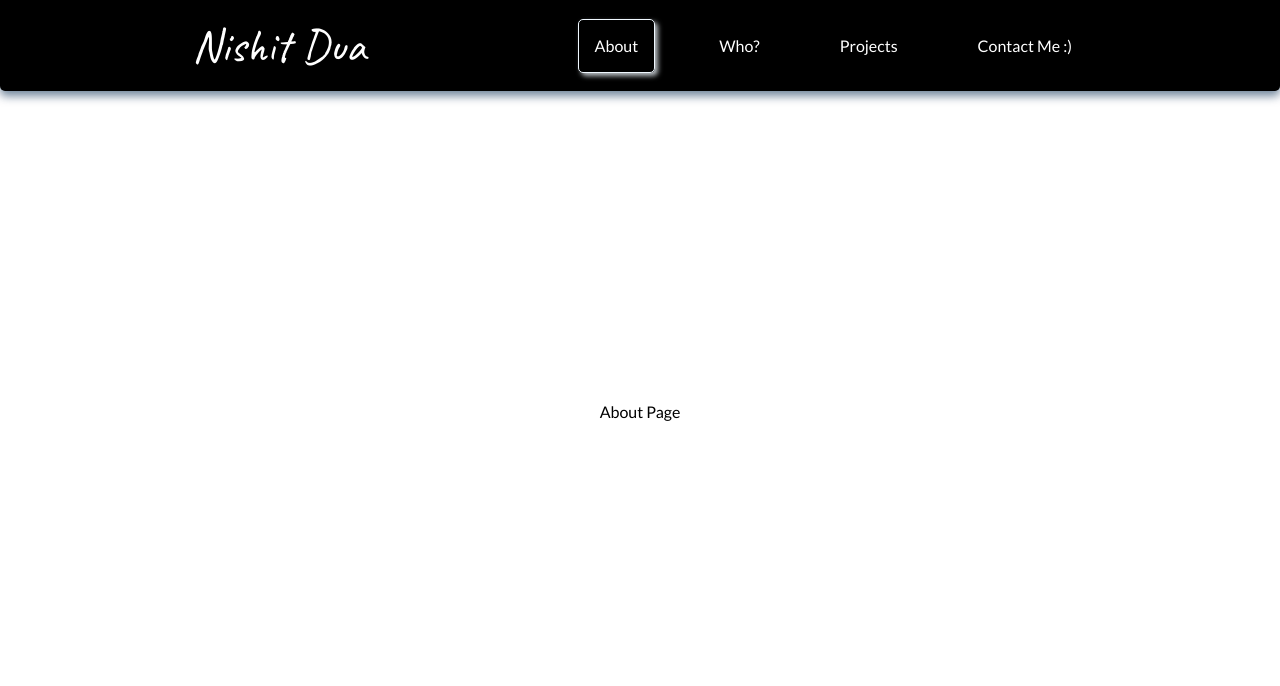
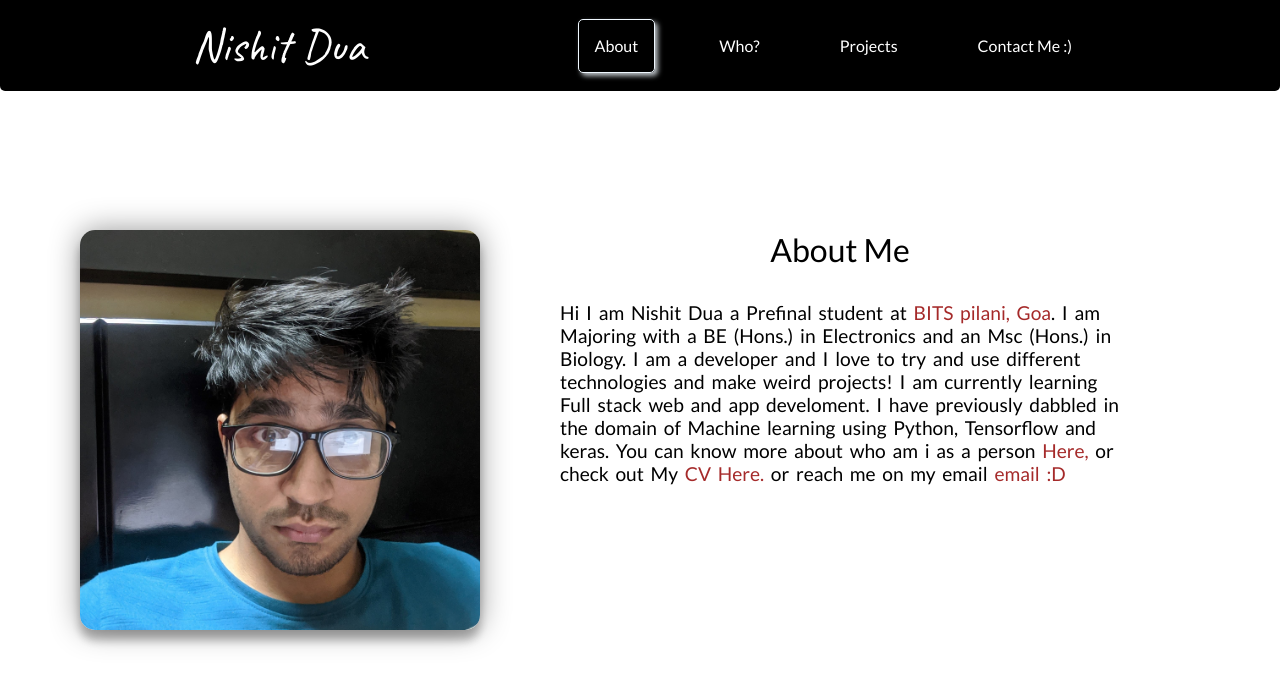
Before and after one commit to Nishit-Dua/Nishit-Dua.tk, a React (Create React App) app: page /about in a window 1280 px wide. Shown: the top 686 px of the page. Built offline with nearby package versions, Linux system fonts and the light colour scheme.

Commit message:
mobile nav-library and about page

```diff
--- a/src/App.tsx
+++ b/src/App.tsx
@@ -3,6 +3,7 @@ import React, { useEffect } from "react";
 import { Route, useLocation } from "react-router";
 import { Switch } from "react-router-dom";
 import { Navbar } from "./components";
+import { Library } from "./components/Library";
 import { useGlobalContext } from "./context/AppContext";
 import {
   AboutPage,
@@ -50,6 +51,7 @@ function App() {
   return (
     <>
       <Navbar />
+      <Library />
       <AnimatePresence exitBeforeEnter>
         <Switch location={location} key={location.key}>
           <Route path="/" exact component={LandingPage} />
--- /dev/null
+++ b/src/components/Library.tsx
@@ -0,0 +1,32 @@
+import React from "react";
+import { Link } from "react-router-dom";
+import { useGlobalContext } from "../context/AppContext";
+import { pages } from "./Navbar";
+
+interface LibraryProps {}
+
+export const Library: React.FC<LibraryProps> = ({}) => {
+  const { isLibraryOpen, currentPage } = useGlobalContext();
+  return (
+    <section className={`library ${isLibraryOpen ? "active" : ""}`}>
+      <nav>
+        <ul>
+          {pages.map((page, id) => {
+            return (
+              <li key={id} className="mr">
+                <Link
+                  className={`${
+                    page.page === currentPage ? "page-active" : ""
+                  }`}
+                  to={page.page}
+                >
+                  {page.name}
+                </Link>
+              </li>
+            );
+          })}
+        </ul>
+      </nav>
+    </section>
+  );
+};
--- a/src/components/Navbar.tsx
+++ b/src/components/Navbar.tsx
@@ -5,7 +5,7 @@ import { useGlobalContext } from "../context/AppContext";
 
 interface NavbarProps {}
 
-const pages = [
+export const pages = [
   {
     name: "about",
     page: "/about",
@@ -25,7 +25,7 @@ const pages = [
 ];
 
 export const Navbar: React.FC<NavbarProps> = ({}) => {
-  const { currentPage } = useGlobalContext();
+  const { currentPage, dispatch } = useGlobalContext();
   return (
     <nav>
       <div className="nav-max">
@@ -48,7 +48,7 @@ export const Navbar: React.FC<NavbarProps> = ({}) => {
             );
           })}
         </ul>
-        <Hamburger />
+        <Hamburger onToggle={() => dispatch({ type: "TOGGLE_LIBRARY" })} />
       </div>
     </nav>
   );
--- a/src/context/AppContext.tsx
+++ b/src/context/AppContext.tsx
@@ -6,6 +6,7 @@ const AppContext = createContext<ReturnValue | null>(null);
 export const initialState = {
   currentPage: "/",
   theme: "light",
+  isLibraryOpen: false,
 };
 
 const AppProvider: React.FC = ({ children }) => {
--- a/src/context/reducer.ts
+++ b/src/context/reducer.ts
@@ -5,7 +5,7 @@ type DispatchType = {
   payload?: any;
 };
 
-type Action = "SET_PATH" | "CHANGE_THEME";
+type Action = "SET_PATH" | "CHANGE_THEME" | "TOGGLE_LIBRARY";
 type StateType = typeof initialState;
 
 export interface ReturnValue extends StateType {
@@ -15,9 +15,12 @@ export interface ReturnValue extends StateType {
 export const reducer = (state: StateType, action: DispatchType): StateType => {
   switch (action.type) {
     case "SET_PATH":
-      return { ...state, currentPage: action.payload };
+      console.log(state.isLibraryOpen);
+      return { ...state, currentPage: action.payload, isLibraryOpen: false };
     case "CHANGE_THEME":
       return { ...state, theme: action.payload };
+    case "TOGGLE_LIBRARY":
+      return { ...state, isLibraryOpen: !state.isLibraryOpen };
     default:
       return state;
   }
--- a/src/pages/AboutPage.tsx
+++ b/src/pages/AboutPage.tsx
@@ -1,10 +1,42 @@
 import React from "react";
+import { Link } from "react-router-dom";
+import me2 from "../images/f.jpg";
 import { AnimatedMain } from "../utils/AnimatedMain";
 interface AboutPageProps {}
 
 const AboutPage: React.FC<AboutPageProps> = ({}) => {
+  // TODO ass CV link
   return (
-    <AnimatedMain className="start-testing about-page">About Page</AnimatedMain>
+    <AnimatedMain className=" about-page">
+      <div className="img-container">
+        <img src={me2} alt="me" />
+      </div>
+      <div className="about-container">
+        <h1>About Me</h1>
+        <p>
+          Hi I am Nishit Dua a Prefinal student at
+          <a
+            href="https://www.bits-pilani.ac.in/"
+            target="_blank"
+            rel="noreferrer"
+          >
+            {" "}
+            BITS pilani, Goa
+          </a>
+          . I am Majoring with a BE (Hons.) in Electronics and an Msc (Hons.) in
+          Biology. I am a developer and I love to try and use different
+          technologies and make weird projects! I am currently learning Full
+          stack web and app develoment. I have previously dabbled in the domain
+          of Machine learning using Python, Tensorflow and keras. You can know
+          more about who am i as a person
+          <Link to="/goofy"> Here,</Link> or check out My{" "}
+          <a href="https://www.google.com" target="_blank" rel="noreferrer">
+            CV Here.
+          </a>{" "}
+          or reach me on my email <a href="nishitdua175@gmail.com">email :D</a>
+        </p>
+      </div>
+    </AnimatedMain>
   );
 };
 
--- a/src/pages/GoofPage.tsx
+++ b/src/pages/GoofPage.tsx
@@ -6,29 +6,27 @@ interface HomePageProps {}
 
 const GoofPage: React.FC<HomePageProps> = ({}) => {
   return (
-    <AnimatedMain className="goofy-page">
+    <AnimatedMain className="about-page">
       <div className="img-container">
-        <img src={me} alt="man" />
+        <img src={me} alt="me" />
       </div>
-      <div className="about-me-container">
+      <div className="about-container">
         <h1>Who am I?</h1>
 
         <p>
           Hi, I am Nishit Dua, a 20 year old GoofBall. I am very much into
           internet and meme culture. I also Like World History, studying about
-          different cultures, and Human Languages :D
+          different cultures, and Human Languages{" "}
+          <span className="emojicon">:D</span> I am an extrovert, I like making
+          friends and taking to other people, I also like to code for fun! I am
+          currently Facinated with world economics and the concept of value and
+          money, I also like watching anime. Weird combination of tastes I know.
+          but it's good to be unique <span className="emojicon">:3</span>
         </p>
-        <br />
-        <p>
-          I am an extrovert, I like making friends and taking to other people, I
-          also like to code for fun!
-        </p>
-        <br />
-        <p>
-          I am currently Facinated with world economics and the concept of value
-          and money, I also like watching anime. Weird combination of tastes I
-          know. but it's good to be unique :3
-        </p>
+        <div className="br" />
+        <p></p>
+        <div className="br" />
+        <p></p>
       </div>
     </AnimatedMain>
   );
--- /dev/null
+++ b/src/styles/_AboutPage.scss
@@ -0,0 +1,49 @@
+.about-page {
+  display: grid;
+  place-content: center;
+  grid-template-columns: 1fr 2fr;
+  min-height: 85vh;
+
+  padding: 5rem;
+
+  img {
+    height: 400px;
+    width: 400px;
+    object-fit: cover;
+    border-radius: 15px;
+
+    box-shadow: 0px 10px 10px rgba(0, 0, 0, 0.274),
+      0px 0px 30px rgba(0, 0, 0, 0.41);
+  }
+
+  .about-container {
+    padding: 0rem 5rem;
+    h1 {
+      font-weight: 400;
+      font-size: 2rem;
+      text-align: center;
+      margin-bottom: 2rem;
+    }
+    .br {
+      height: 8px;
+      //   line-height: 100px;
+      //   font-size: 100%;
+    }
+    p {
+      font-size: 1.2rem;
+      word-spacing: 3px;
+
+      .emojicon {
+        color: brown;
+      }
+
+      a {
+        color: brown;
+        transition: all 0.1s ease;
+        &:hover {
+          color: lighten($color: brown, $amount: 15%);
+        }
+      }
+    }
+  }
+}
--- a/src/styles/_GoofPage.scss
+++ /dev/null
@@ -1,42 +0,0 @@
-.goofy-page {
-  display: grid;
-  grid-template-columns: 1fr 2fr;
-  min-height: 85vh;
-  justify-items: center;
-  align-items: flex-start;
-
-  padding: 8rem 2rem 5rem;
-
-  .img-container {
-    img {
-      width: 400px;
-      height: 400px;
-
-      object-fit: cover;
-      border-radius: 80px;
-
-      box-shadow: 0px 10px 10px rgba(0, 0, 0, 0.274),
-        0px 0px 30px rgba(0, 0, 0, 0.41);
-    }
-  }
-  .about-me-container {
-    margin-top: -2rem;
-    h1 {
-      font-size: 3rem;
-      text-align: center;
-      font-weight: 400;
-      margin-bottom: 2rem;
-      word-spacing: 15px;
-    }
-    p {
-      font-size: 1.4rem;
-      padding: 0rem 8rem;
-      line-height: 2rem;
-      word-spacing: 10px;
-
-      span {
-        color: rgb(102, 0, 0);
-      }
-    }
-  }
-}
--- /dev/null
+++ b/src/styles/_Library.scss
@@ -0,0 +1,43 @@
+.library {
+  width: 100vw;
+  height: 100vh;
+  background-color: black;
+  color: aliceblue;
+
+  z-index: 20;
+
+  transform: translateX(-100%);
+  opacity: 0;
+  align-items: center;
+  justify-content: center;
+
+  position: absolute;
+  top: 0;
+  left: 0;
+  z-index: 20;
+
+  transition: all 0.5s ease-in-out;
+
+  &.active {
+    display: flex;
+    transform: translateX(0);
+    opacity: 1;
+  }
+
+  nav {
+    height: 100%;
+    width: 100%;
+    ul {
+      height: 50%;
+      width: 100%;
+      text-align: center;
+      display: flex;
+      flex-direction: column;
+      align-items: center;
+      justify-content: space-around;
+      li.mr {
+        margin-right: 0;
+      }
+    }
+  }
+}
--- a/src/styles/_Navbar.scss
+++ b/src/styles/_Navbar.scss
@@ -4,11 +4,11 @@ nav {
   position: sticky;
   top: 0;
   left: 0;
-  z-index: 10000;
-  background: #000;
+  z-index: 30;
+  background-color: #000;
   color: white;
 
-  box-shadow: 0px 5px 10px rgba(0, 40, 77, 0.562);
+  // box-shadow: 0px 5px 10px rgba(0, 40, 77, 0.562);
 
   border-bottom-left-radius: 5px;
   border-bottom-right-radius: 5px;
@@ -90,5 +90,6 @@ nav {
 
   .hamburger-react {
     display: none;
+    z-index: 25;
   }
 }
--- a/src/styles/index.scss
+++ b/src/styles/index.scss
@@ -48,8 +48,8 @@ body {
 button:focus {
   outline: none;
 }
-
-@import "./GoofPage";
+@import "./AboutPage";
 @import "./LandingPage";
+@import "./Library";
 @import "./Navbar";
 @import "./Pages";
```
Also changed, not shown: src/images/f.jpg (added).
